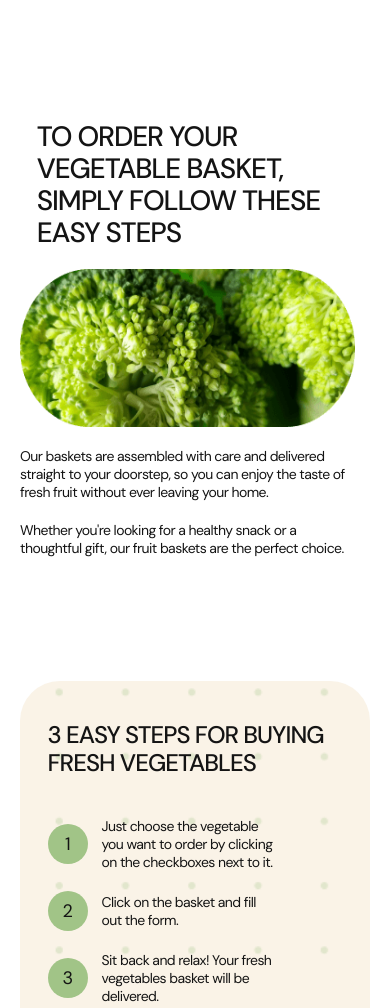
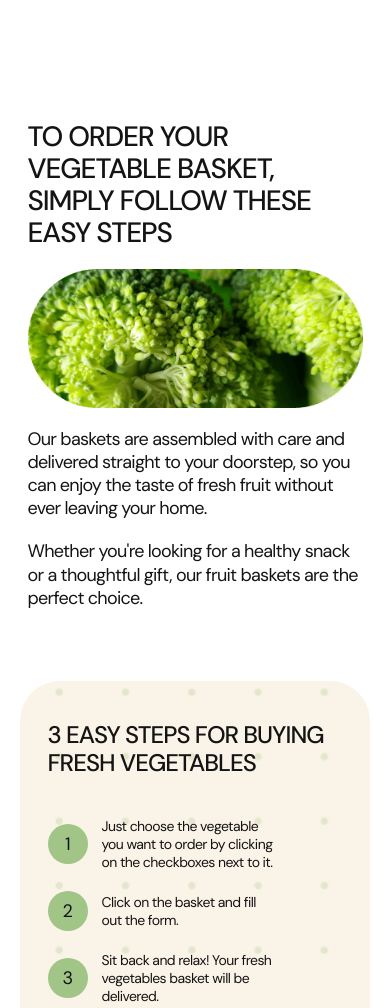
Before and after one commit to lynchdiva/veggie-boost, a plain HTML site: page index.html in a window 390 px wide. Shown: the part 940-1948 px from the top of the page. Drawn offline with nearby package versions, Linux system fonts and the light colour scheme; files that its build step writes are made by us from their sources; a web font is replaced by a local one.

Commit message:
fix: adaptive section-order block

```diff
--- a/assets/sass/components/_section-order.scss
+++ b/assets/sass/components/_section-order.scss
@@ -17,42 +17,47 @@
     grid-row-gap: 40px;
 
     @media screen and (max-width: 1024px) {
-      grid-column-gap: 5%;
+      grid-column-gap: 8px;
     }
 
     @media screen and (max-width: 768px) {
-      grid-template-columns: minmax(368px, 1fr) minmax(310px, 1fr);
+      grid-template-columns: minmax(368px, 1fr) minmax(1fr, 310px);
       grid-column-gap: 8px;
     }
 
-    @media screen and (max-width: 732px) {
+    @media screen and (max-width: 682px) {
       grid-row-gap: 20px;
       display: flex;
       flex-direction: column;
-      align-items: center;
-      justify-content: center;
+      // align-items: center;
       max-width: 335px;
       width: 100%;
       height: 436px;
+      margin: 124px auto;
     }
   }
 
   .title.section-order__title {
     grid-column: 1;
 
+    @media screen and (max-width: 947px) {
+      font-size: 4em;
+      line-height: 110%;
+      letter-spacing: -0.04em;
+    }
+
     @media screen and (max-width: 768px) {
       font-size: 4em;
       line-height: 110%;
       letter-spacing: -0.04em;
-      text-transform: uppercase;
+      width: 89%;
     }
 
     @media screen and (max-width: 697px) {
       font-size: 2.8em;
       line-height: 114%;
       letter-spacing: -0.04em;
-      text-transform: uppercase;
-      width: 90%;
+      width: 89%;
     }
   }
 
@@ -61,6 +66,12 @@
     max-width: 410px;
     width: 100%;
     height: 170px;
+
+    @media screen and (max-width: 947px) {
+      max-width: 310px;
+      width: 100%;
+      height: 176px;
+    }
 
     @media screen and (max-width: 768px) {
       max-width: 310px;
@@ -72,7 +83,6 @@
       max-width: 335px;
       width: 100%;
       height: 158px;
-      grid-row: 2;
     }
   }
 
@@ -88,7 +98,7 @@
       max-width: 616px;
     }
 
-    @media screen and (max-width: 732px) {
+    @media screen and (max-width: 682px) {
       display: flex;
       flex-direction: column;
       grid-row-gap: 20px;
@@ -101,7 +111,7 @@
     letter-spacing: -0.04em;
 
     @media screen and (max-width: 697px) {
-      font-size: 1.4em;
+      font-size: 1.8em;
       line-height: 129%;
     }
   }
@@ -110,9 +120,11 @@
     position: relative;
     margin: 124px 0 124px 0;
     overflow: hidden;
+    width: 768px;
+    height: 1042px;
     width: 100%;
     height: 223px;
-    padding: 0 -32px;
+
 
     @media screen and (max-width: 1024px){
       height: 179px;
@@ -160,12 +172,12 @@
 
       @media screen and (max-width: 672px){
         line-height: 53px;
-        max-width: 112%;
+        width: 101%;
       }
 
       @media screen and (max-width: 575px){
         line-height: 53px;
-        max-width: 101%;
+        width: 101%;
       }
 
       @media screen and (max-width: 375px){
@@ -235,8 +247,8 @@
       }
 
       @media screen and (max-width: 575px){
-        max-width: 101%;
-        left: 0;
+        max-width: 103%;
+        left: -1px;
       }
 
       @media screen and (max-width: 375px){
@@ -244,7 +256,7 @@
         max-width: 400px;
         width: 100%;
         transform: rotate(-4deg);
-        top: 52%;
+        top: 45%;
       }
 
       @media screen and (max-width: 320px){
@@ -270,10 +282,6 @@
           letter-spacing: -0.02em;
         }
 
-        @media screen and (max-width: 507px){
-
-        }
-
         @media screen and (max-width: 375px){
           font-size: 2.4em;
           line-height: 64px;
```
